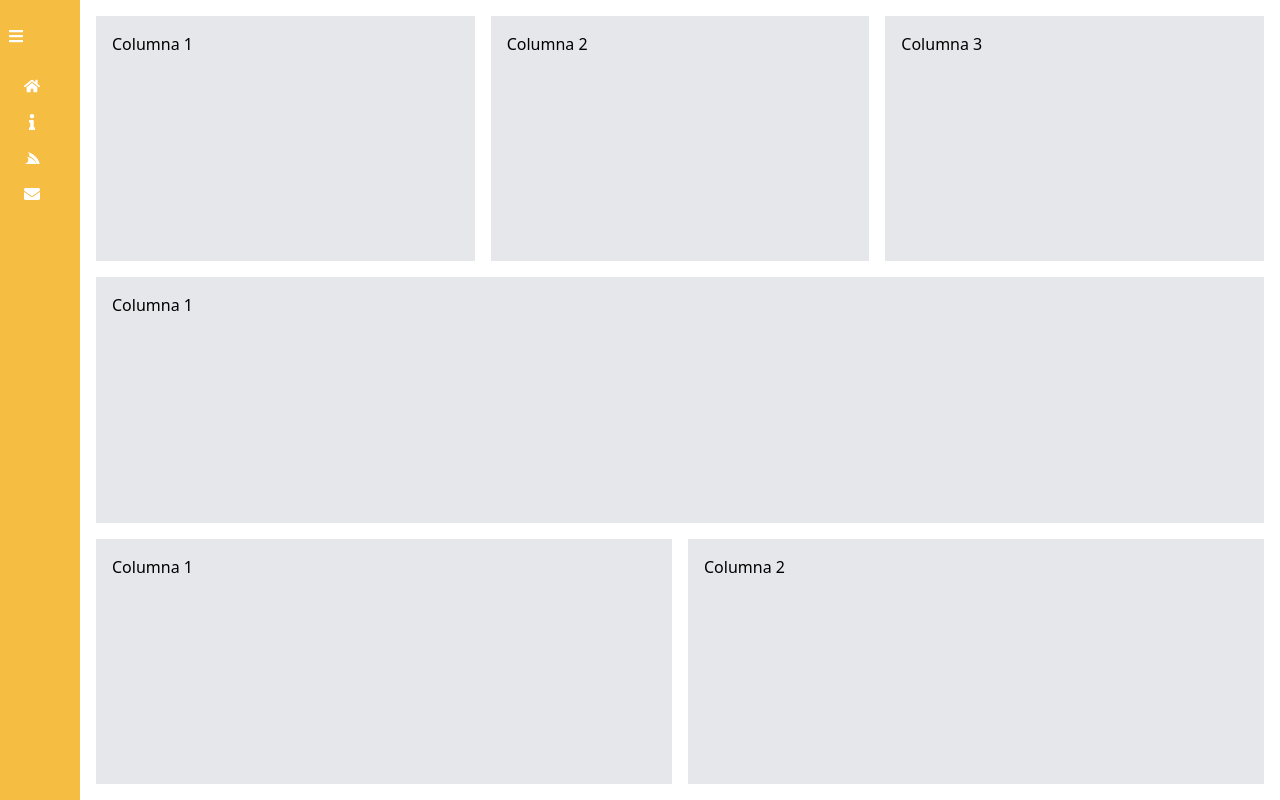
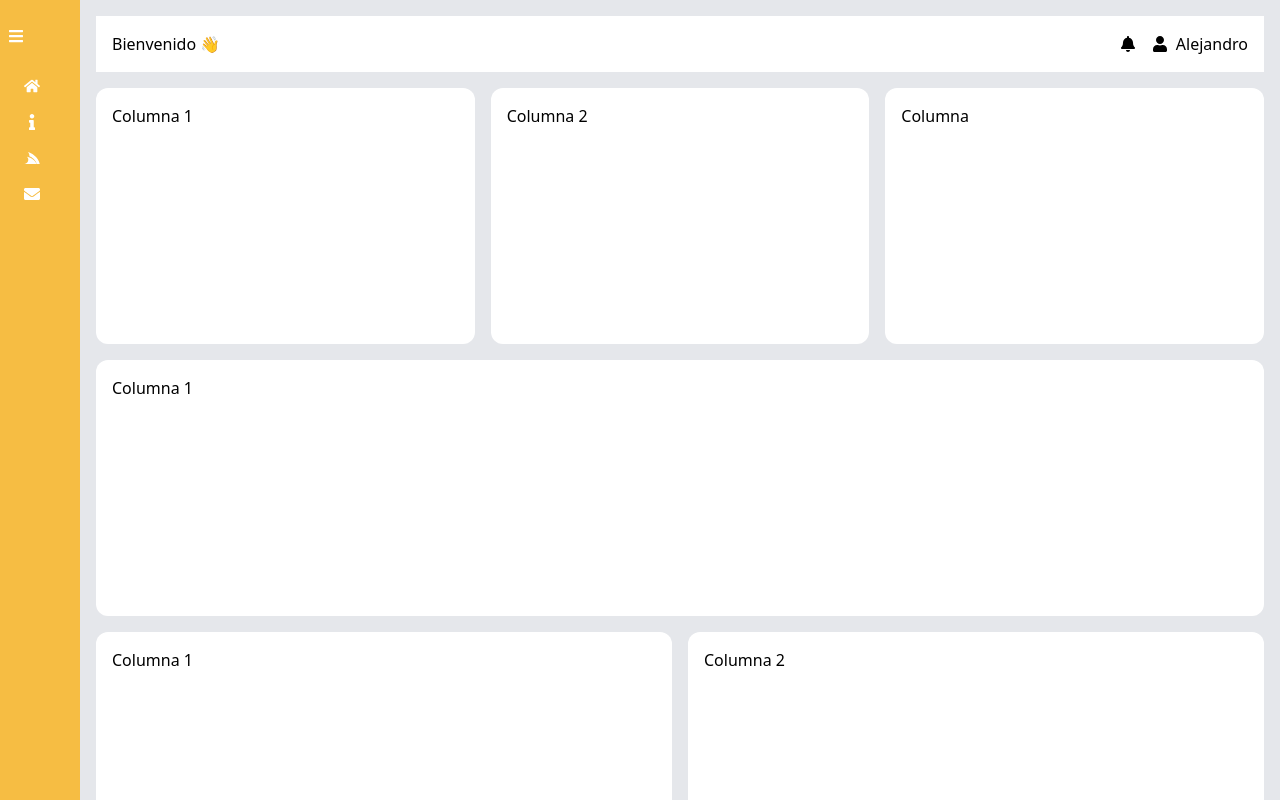
Before and after one commit to CarlosMaroRuiz/bananoTrack, a React (Vite) app: page /dashboard in a window 1280 px wide. Built offline with nearby package versions, Linux system fonts and the light colour scheme.

Commit message:
añadir carrusel y navbar

```diff
--- a/package.json
+++ b/package.json
@@ -13,6 +13,7 @@
     "react": "^18.2.0",
     "react-dom": "^18.2.0",
     "react-icons": "^5.1.0",
+    "react-responsive-carousel": "^3.2.23",
     "react-router-dom": "^6.22.3"
   },
   "devDependencies": {
--- /dev/null
+++ b/src/components/Carousel.jsx
@@ -0,0 +1,40 @@
+import React, { useState } from 'react';
+import { FaArrowAltCircleRight, FaArrowAltCircleLeft } from 'react-icons/fa';
+
+const CarouselComponent = () => {
+  const images = [
+    'https://www.micultivo.bayer.com.mx/adobe/dynamicmedia/deliver/dm-aid--04a6e9e7-5163-4c79-bb37-146e9a681ac4/banano-1280x720.jpg',
+    'https://blogdefagro.com/wp-content/uploads/2019/10/cultivo-de-platano.png',
+    'https://www.agroclm.com/wp-content/uploads/2022/03/BANANAS-PIXABAY.jpg',
+  ];
+
+  const [current, setCurrent] = useState(0);
+
+  const nextSlide = () => {
+    setCurrent(current === images.length - 1 ? 0 : current + 1);
+  };
+
+  const prevSlide = () => {
+    setCurrent(current === 0 ? images.length - 1 : current - 1);
+  };
+
+  return (
+    <div className="relative h-[500px]">
+      <FaArrowAltCircleLeft
+        className="absolute top-1/2 left-2 text-white text-2xl cursor-pointer opacity-50 transform -translate-y-1/2"
+        onClick={prevSlide}
+      />
+      <img
+        className="w-full h-full object-contain"
+        src={images[current]}
+        alt="Imagen"
+      />
+      <FaArrowAltCircleRight
+        className="absolute top-1/2 right-2 text-white text-2xl cursor-pointer opacity-50 transform -translate-y-1/2"
+        onClick={nextSlide}
+      />
+    </div>
+  );
+};
+
+export default CarouselComponent;
--- /dev/null
+++ b/src/components/Navbar.jsx
@@ -0,0 +1,43 @@
+import { FaUser, FaBell } from 'react-icons/fa';
+import { useState } from 'react';
+
+const Navbar = () => {
+  const [showNotifications, setShowNotifications] = useState(false);
+
+  const handleUserClick = () => {
+    // Aquí puedes agregar la lógica cuando se hace clic en el icono de usuario
+  };
+
+  const handleBellClick = () => {
+    setShowNotifications(!showNotifications);
+  };
+
+  return (
+    <div className="flex justify-between items-center p-4 bg-white">
+      <div>
+        <p className="text-left">Bienvenido 👋</p>
+      </div>
+      <div className="flex items-center">
+        <div className="relative">
+          <FaBell className="cursor-pointer" onClick={handleBellClick} />
+          {showNotifications && (
+            <div className="absolute right-0 w-40 p-2 mt-2 bg-white border rounded shadow-xl">
+              Aquí van las notificaciones
+            </div>
+          )}
+        </div>
+        <div
+          className="flex items-center cursor-pointer"
+          onClick={handleUserClick}
+        >
+          {' '}
+          {/* Aquí se hace clicable el nombre del usuario y el icono */}
+          <FaUser className="ml-4 mr-2" />
+          <p>Alejandro</p>
+        </div>
+      </div>
+    </div>
+  );
+};
+
+export default Navbar;
--- a/src/views/client/Dashboard.jsx
+++ b/src/views/client/Dashboard.jsx
@@ -1,28 +1,24 @@
 import React from 'react';
 import Sidebar from '../../components/Sidebar';
+import Navbar from '../../components/Navbar';
 
+// Dashboard.jsx
 const Dashboard = () => {
   return (
-    <div className="flex h-screen relative">
+    <div className="flex h-screen relative bg-gray-200">
       <Sidebar />
       <div className="flex-grow overflow-auto p-4 relative h-full">
-        {' '}
-        {/* Añadir la clase h-full aquí */}
-        <div className="grid grid-rows-3 gap-4 h-full">
-          {' '}
-          {/* Añadir la clase h-full aquí */}
-          {/* Primera fila con 3 columnas */}
-          <div className="grid grid-cols-3 gap-4">
-            <div className="bg-gray-200 p-4">Columna 1</div>
-            <div className="bg-gray-200 p-4">Columna 2</div>
-            <div className="bg-gray-200 p-4">Columna 3</div>
+        <Navbar />
+        <div className="grid grid-rows-3 gap-4 mt-4">
+          <div className="grid grid-cols-3 gap-4 ">
+            <div className="bg-white p-4 rounded-xl h-64">Columna 1</div>
+            <div className="bg-white p-4 rounded-xl h-64">Columna 2</div>
+            <div className="bg-white p-4 rounded-xl h-64">Columna</div>
           </div>
-          {/* Segunda fila con 1 columna que abarca todo el ancho */}
-          <div className="bg-gray-200 p-4">Columna 1</div>
-          {/* Tercera fila con 2 columnas */}
+          <div className="bg-white p-4 rounded-xl">Columna 1</div>
           <div className="grid grid-cols-2 gap-4">
-            <div className="bg-gray-200 p-4">Columna 1</div>
-            <div className="bg-gray-200 p-4">Columna 2</div>
+            <div className="bg-white p-4 rounded-xl">Columna 1</div>
+            <div className="bg-white p-4 rounded-xl">Columna 2</div>
           </div>
         </div>
       </div>
```
Also changed, not shown: 1 other file (tests, documents, lock files or other folders).
